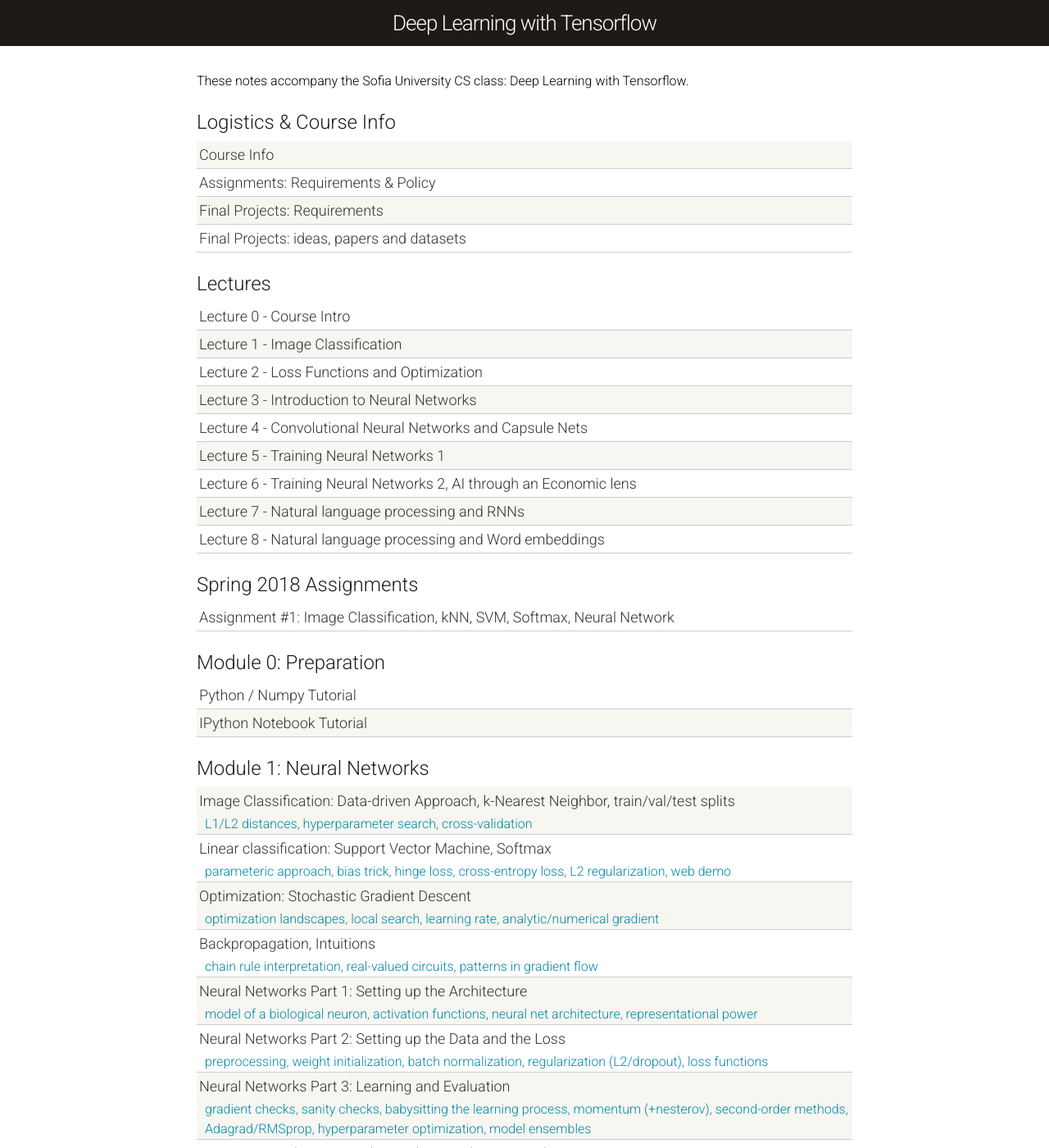
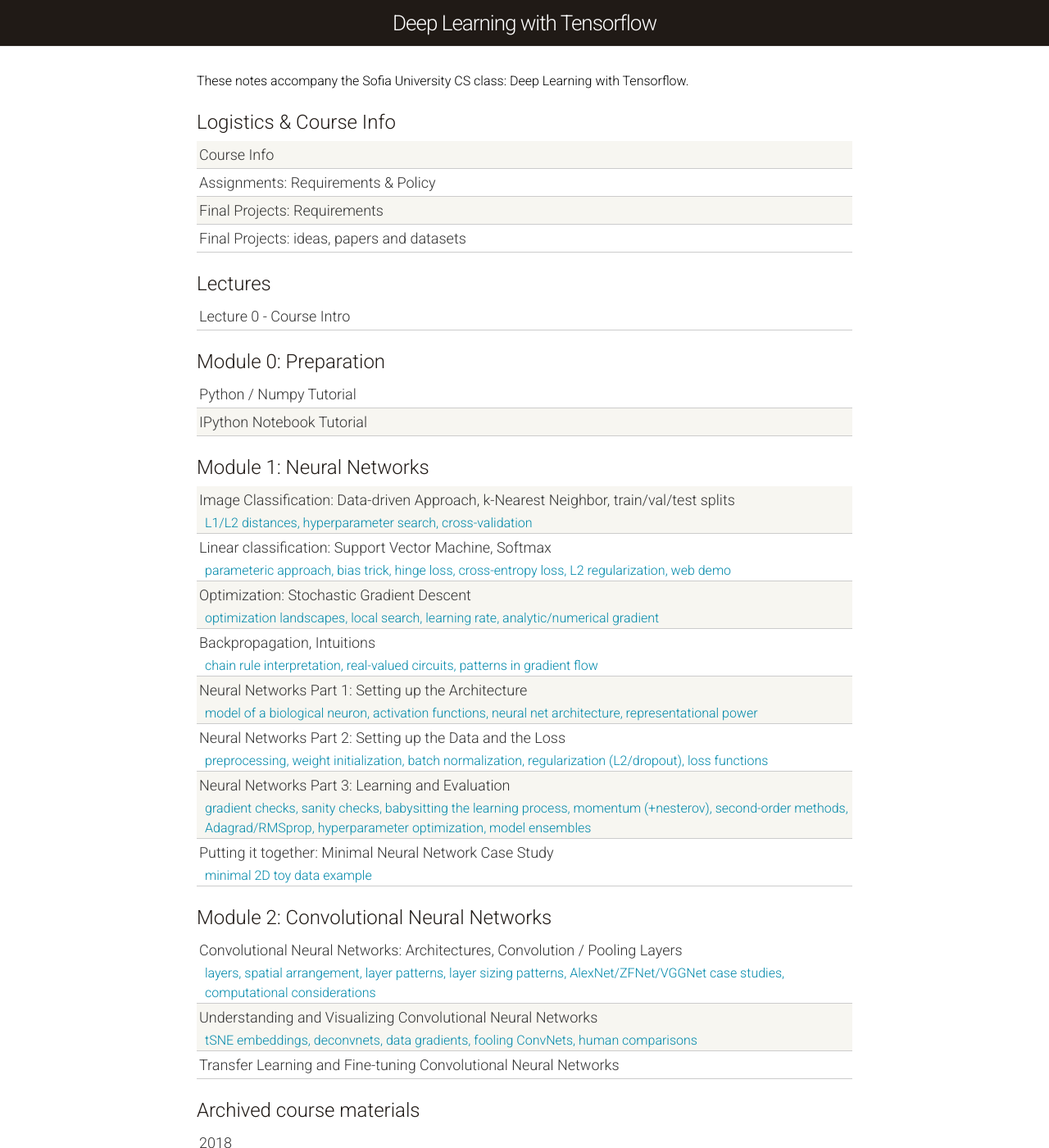
Before and after one commit to deep-learning-su/deep-learning-su.github.io, a Jekyll site: the page built from index.html, in a window 1280 px wide and 1400 px high. Shown: the whole window at 82% size. Built offline with Jekyll 4.4.1, drawn with Linux system fonts in a browser that asks for light colours.

Commit message:
Delete old lectures and add archive link

```diff
--- a/index.html
+++ b/index.html
@@ -24,12 +24,12 @@
       </a>
     </div>
     <div class="materials-item">
-      <a href="/finalprojects/requirements">
+      <a href="finalprojects/requirements">
         Final Projects: Requirements
       </a>
     </div>
     <div class="materials-item">
-      <a href="/finalprojects/project-inspirations">
+      <a href="finalprojects/project-inspirations">
         Final Projects: ideas, papers and datasets
       </a>
     </div>
@@ -42,137 +42,33 @@
         Lecture 0 - Course Intro
       </a>
     </div>
-    <div class="materials-item">
-      <a href="lecture-1">
-        Lecture 1 - Image Classification
-      </a>
-    </div>
-    <div class="materials-item">
-      <a href="lecture-2">
-        Lecture 2 - Loss Functions and Optimization
-      </a>
-    </div>
-    <div class="materials-item">
-      <a href="lecture-3">
-        Lecture 3 - Introduction to Neural Networks
-      </a>
-    </div>
-    <div class="materials-item">
-      <a href="lecture-4">
-        Lecture 4 - Convolutional Neural Networks and Capsule Nets
-      </a>
-    </div>
-    <div class="materials-item">
-      <a href="lecture-5">
-        Lecture 5 - Training Neural Networks 1
-      </a>
-    </div>
-    <div class="materials-item">
-      <a href="lecture-6">
-        Lecture 6 - Training Neural Networks 2, AI through an Economic lens
-      </a>
-    </div>
-    <div class="materials-item">
-      <a href="lecture-7">
-        Lecture 7 - Natural language processing and RNNs
-      </a>
-    </div>
-    <div class="materials-item">
-      <a href="lecture-8">
-        Lecture 8 - Natural language processing and Word embeddings
-      </a>
-    </div>
 
-    <div class="module-header">Spring 2018 Assignments</div>
+    <!-- <div class="module-header">Spring 2019 Assignments</div> -->
 
-    <div class="materials-item">
-      <a href="assignments/2018/assignment1/">
-        Assignment #1: Image Classification, kNN, SVM, Softmax, Neural Network
-      </a>
-    </div>
-
-    <!--
-    <div class="materials-item">
-      <a href="assignments2018/assignment2/">
-        Assignment #2: Fully-Connected Nets, Batch Normalization, Dropout,
-        Convolutional Nets
-      </a>
-    </div>
-
-    <div class="materials-item">
-      <a href="assignments2018/assignment3/">
-        Assignment #3: Image Captioning with Vanilla RNNs, Image Captioning
-	with LSTMs, Network Visualization, Style Transfer, Generative Adversarial Networks
-      </a>
-    </div>
-	-->
-
-    <!--
-    <div class="module-header">Winter 2016 Assignments</div>
-
-    <div class="materials-item">
-      <a href="assignments2016/assignment1/">
-        Assignment #1: Image Classification, kNN, SVM, Softmax, Neural Network
-      </a>
-    </div>
-
-    <div class="materials-item">
-      <a href="assignments2016/assignment2/">
-        Assignment #2: Fully-Connected Nets, Batch Normalization, Dropout,
-        Convolutional Nets
-      </a>
-    </div>
-
-    <div class="materials-item">
-      <a href="assignments2016/assignment3/">
-        Assignment #3: Recurrent Neural Networks, Image Captioning,
-        Image Gradients, DeepDream
-      </a>
-    </div>
-    -->
+    <!-- <div class="materials-item"> -->
+    <!--   <a href="assignments/2018/assignment1/"> -->
+    <!--     Assignment #1: Image Classification, kNN, SVM, Softmax, Neural Network -->
+    <!--   </a> -->
+    <!-- </div> -->
 
     <div class="module-header">Module 0: Preparation</div>
 
     <div class="materials-item">
-      <a href="python-numpy-tutorial/">
+      <a href="/python-numpy-tutorial/">
         Python / Numpy Tutorial
       </a>
     </div>
 
     <div class="materials-item">
-      <a href="ipython-tutorial/">
+      <a href="/ipython-tutorial/">
         IPython Notebook Tutorial
       </a>
     </div>
-    <!--
-    <div class="materials-item">
-      <a href="terminal-tutorial/">
-        Terminal.com Tutorial
-      </a>
-    </div>
-    <div class="materials-item">
-      <a href="gce-tutorial/">
-        Google Cloud Tutorial
-      </a>
-    </div>
-
-    <div class="materials-item">
-      <a href="gce-tutorial-gpus/">
-        Google Cloud with GPUs Tutorial (for assignment 2 onwards)
-      </a>
-    </div>
-    <div class="materials-item">
-      <a href="aws-tutorial/">
-        AWS Tutorial
-      </a>
-    </div>
-
-    -->
 	 <!-- hardcoding items here to force a specific order -->
     <div class="module-header">Module 1: Neural Networks</div>
 
     <div class="materials-item">
-      <a href="classification/">
+      <a href="/classification/">
         Image Classification: Data-driven Approach, k-Nearest Neighbor, train/val/test splits
       </a>
       <div class="kw">
@@ -181,7 +77,7 @@
     </div>
 
     <div class="materials-item">
-      <a href="linear-classify/">
+      <a href="/linear-classify/">
          Linear classification: Support Vector Machine, Softmax
       </a>
       <div class="kw">
@@ -190,7 +86,7 @@
     </div>
 
     <div class="materials-item">
-      <a href="optimization-1/">
+      <a href="/optimization-1/">
         Optimization: Stochastic Gradient Descent
       </a>
       <div class="kw">
@@ -199,7 +95,7 @@
     </div>
 
     <div class="materials-item">
-      <a href="optimization-2/">
+      <a href="/optimization-2/">
         Backpropagation, Intuitions
       </a>
       <div class="kw">
@@ -208,7 +104,7 @@
     </div>
 
     <div class="materials-item">
-      <a href="neural-networks-1/">
+      <a href="/neural-networks-1/">
           Neural Networks Part 1: Setting up the Architecture
       </a>
       <div class="kw">
@@ -217,7 +113,7 @@
     </div>
 
     <div class="materials-item">
-      <a href="neural-networks-2/">
+      <a href="/neural-networks-2/">
           Neural Networks Part 2: Setting up the Data and the Loss
       </a>
       <div class="kw">
@@ -235,7 +131,7 @@
     </div>
 
     <div class="materials-item">
-      <a href="neural-networks-case-study/">
+      <a href="/neural-networks-case-study/">
           Putting it together: Minimal Neural Network Case Study
       </a>
       <div class="kw">
@@ -247,7 +143,7 @@
     <div class="module-header">Module 2: Convolutional Neural Networks</div>
 
     <div class="materials-item">
-      <a href="convolutional-networks/">
+      <a href="/convolutional-networks/">
         Convolutional Neural Networks: Architectures, Convolution / Pooling Layers
       </a>
       <div class="kw">
@@ -256,7 +152,7 @@
     </div>
 
     <div class="materials-item">
-      <a href="understanding-cnn/">
+      <a href="/understanding-cnn/">
         Understanding and Visualizing Convolutional Neural Networks
       </a>
       <div class="kw">
@@ -265,8 +161,17 @@
     </div>
 
     <div class="materials-item">
-      <a href="transfer-learning/">
+      <a href="/transfer-learning/">
         Transfer Learning and Fine-tuning Convolutional Neural Networks
+      </a>
+    </div>
+
+
+    <div class="module-header">Archived course materials</div>
+
+    <div class="materials-item">
+      <a href="/archive/2018">
+        2018
       </a>
     </div>
   </div>
```
Also changed, not shown: lecture-1.md (deleted, +0 -14 lines), lecture-2.md (deleted, +0 -14 lines), lecture-3.md (deleted, +0 -16 lines), lecture-4.md (deleted, +0 -14 lines), lecture-5.md (deleted, +0 -16 lines), lecture-6.md (deleted, +0 -14 lines), lecture-7.md (deleted, +0 -9 lines), lecture-8.md (deleted, +0 -9 lines).
